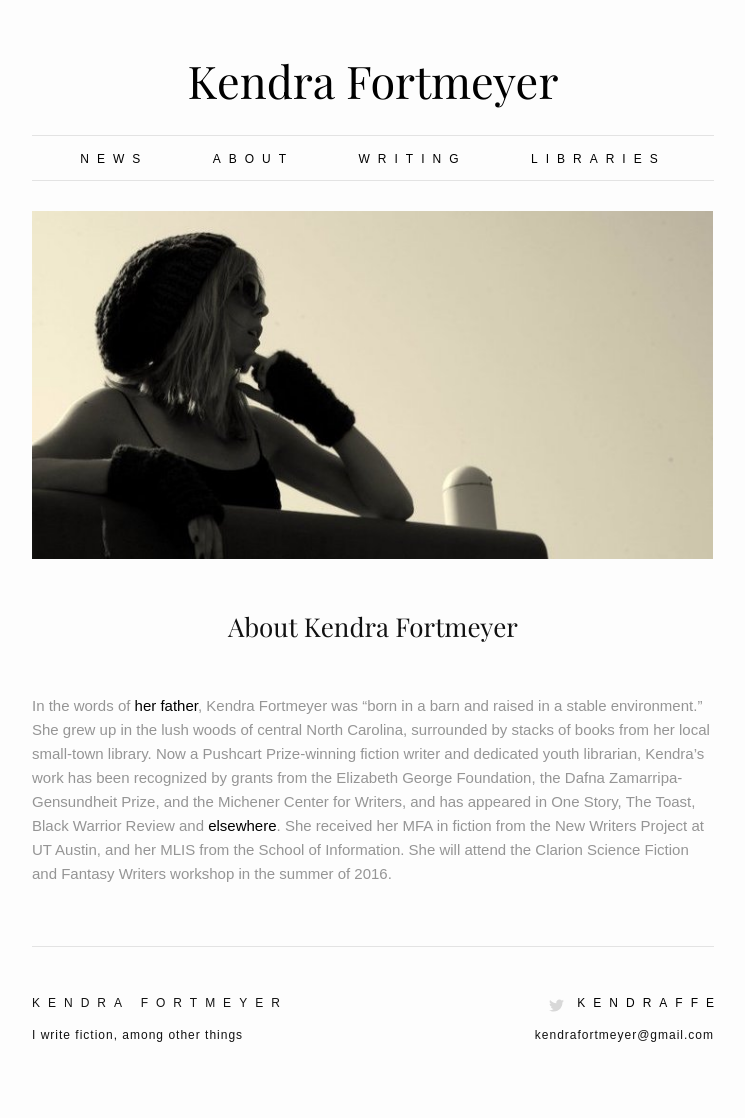
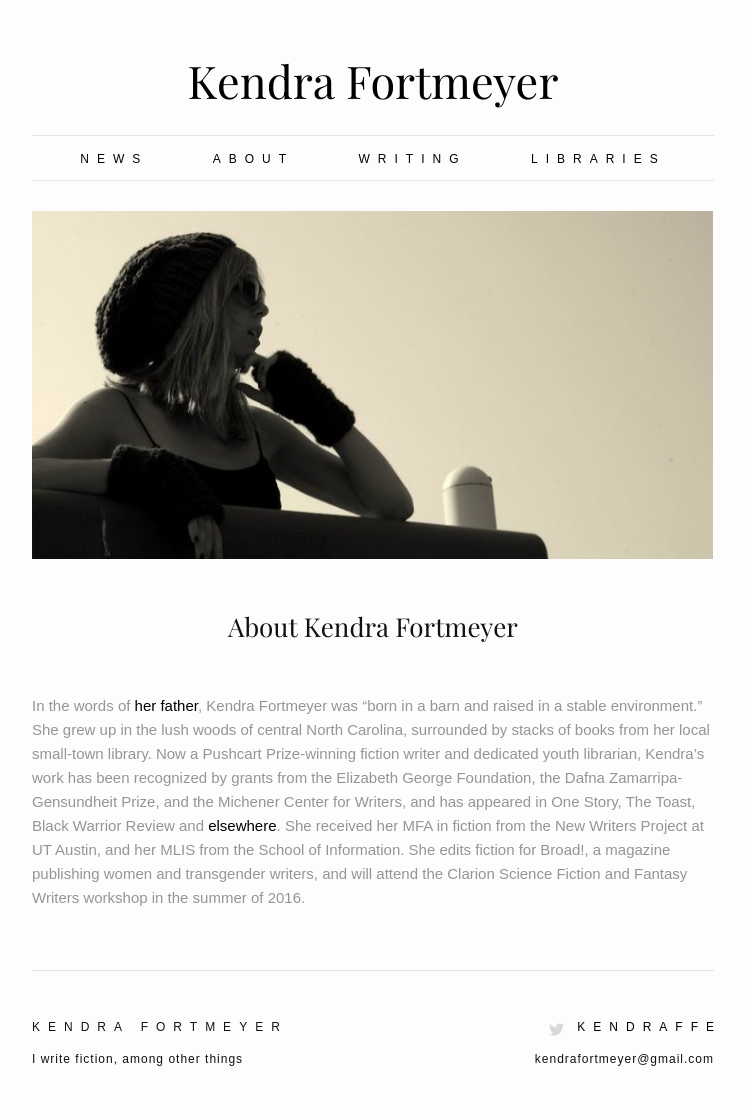
Before and after one commit to rblakemesser/rblakemesser.github.io, a Jekyll site: the page built from about.md, in a window 1280 px wide. Shown: the whole page, without its empty margins (267-1012 px from the left). Built offline with Jekyll 4.4.1, drawn with Linux system fonts in a browser that asks for light colours; some web fonts are replaced; before the commit the page ends 1094 px from its top, so only the background shows below that.

Commit message:
added broad to about

```diff
--- a/about.md
+++ b/about.md
@@ -7,4 +7,4 @@
 link: www.kendrafortmeyer.com/fiction/
 ---
 
-In the words of <a href="https://www.reverbnation.com/kurtfortmeyer">her father<a/>, Kendra Fortmeyer was “born in a barn and raised in a stable environment.” She grew up in the lush woods of central North Carolina, surrounded by stacks of books from her local small-town library. Now a Pushcart Prize-winning fiction writer and dedicated youth librarian, Kendra's work has been recognized by grants from the Elizabeth George Foundation, the Dafna Zamarripa-Gensundheit Prize, and the Michener Center for Writers, and has appeared in One Story, The Toast, Black Warrior Review and [elsewhere]({{ page.link }}). She received her MFA in fiction from the New Writers Project at UT Austin, and her MLIS from the School of Information. She will attend the Clarion Science Fiction and Fantasy Writers workshop in the summer of 2016.
+In the words of <a href="https://www.reverbnation.com/kurtfortmeyer">her father<a/>, Kendra Fortmeyer was “born in a barn and raised in a stable environment.” She grew up in the lush woods of central North Carolina, surrounded by stacks of books from her local small-town library. Now a Pushcart Prize-winning fiction writer and dedicated youth librarian, Kendra's work has been recognized by grants from the Elizabeth George Foundation, the Dafna Zamarripa-Gensundheit Prize, and the Michener Center for Writers, and has appeared in One Story, The Toast, Black Warrior Review and [elsewhere]({{ page.link }}). She received her MFA in fiction from the New Writers Project at UT Austin, and her MLIS from the School of Information. She edits fiction for Broad!, a magazine publishing women and transgender writers, and will attend the Clarion Science Fiction and Fantasy Writers workshop in the summer of 2016.
```
